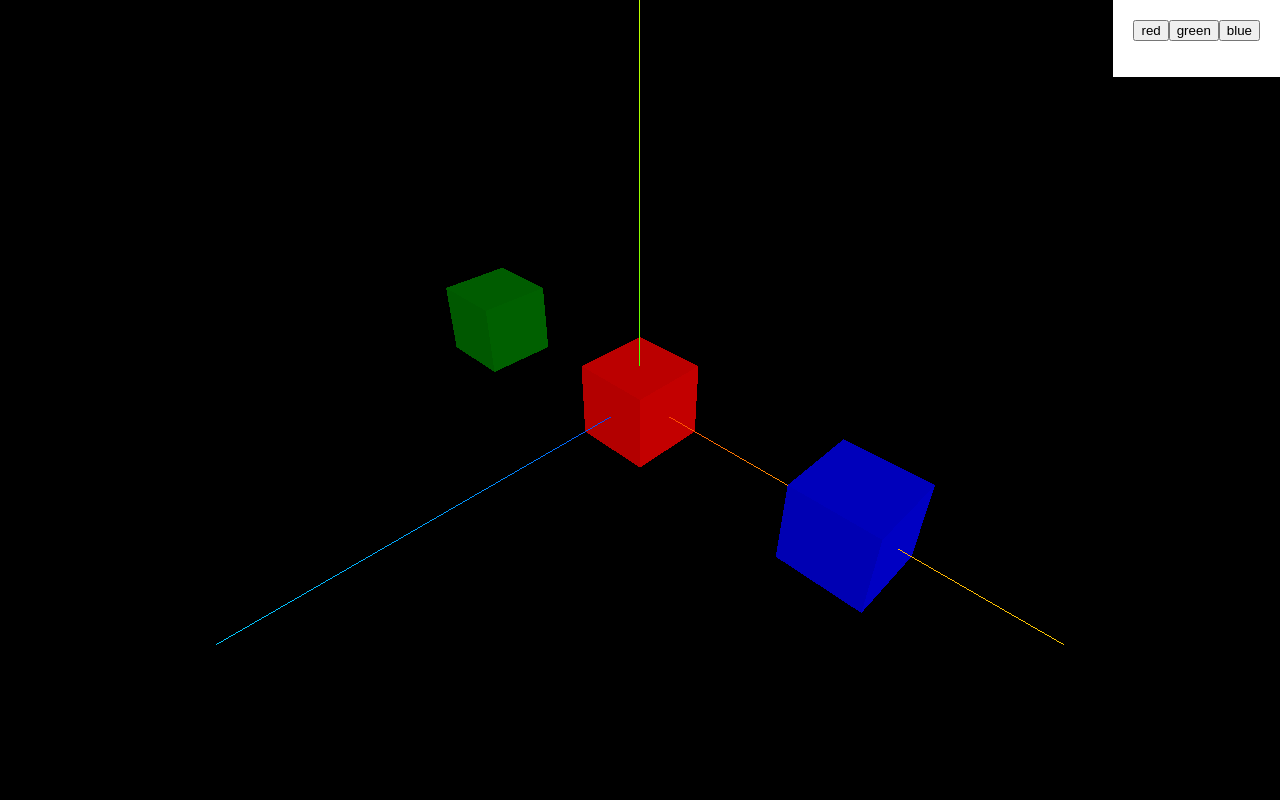
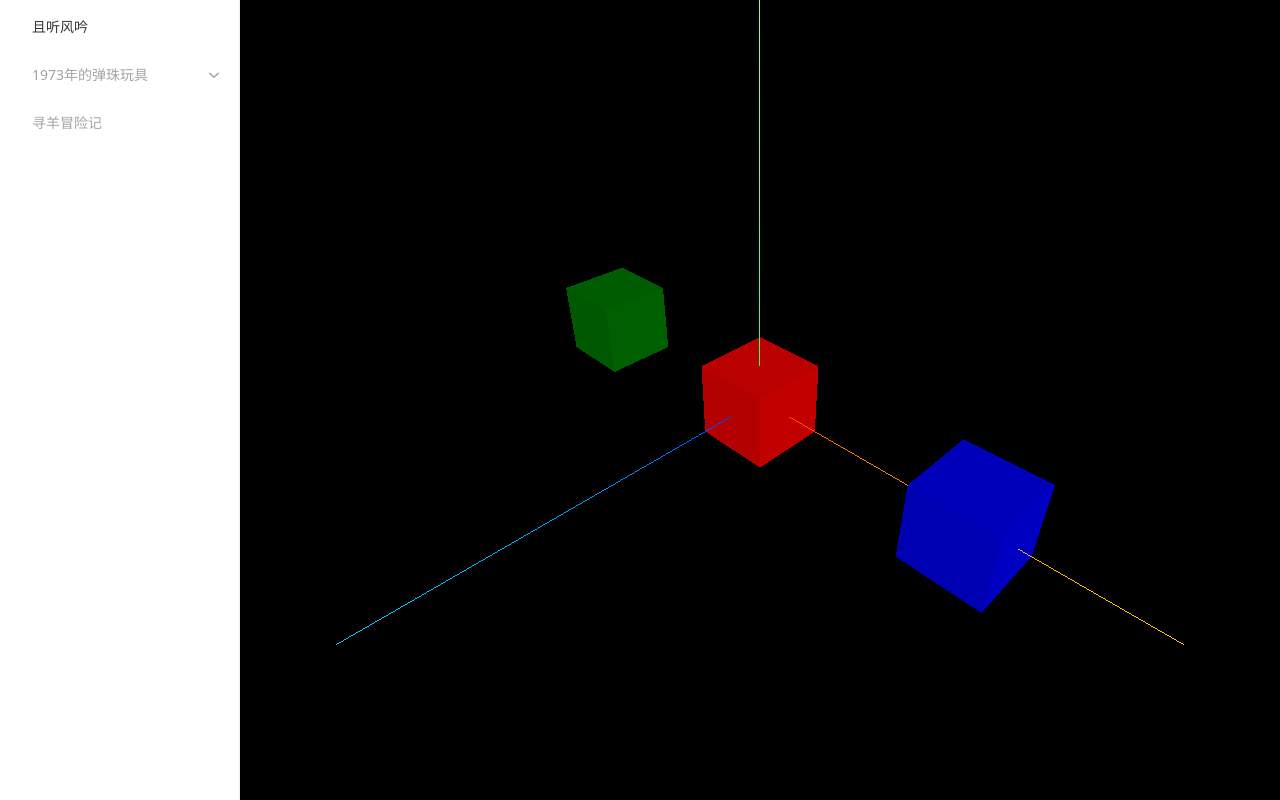
Before and after one commit to XieZongChen/learn-threejs, a Vue app: page / in a window 1280 px wide. Built offline with nearby package versions, Linux system fonts and the light colour scheme.

Commit message:
feat: 布局加入菜单

```diff
--- a/package.json
+++ b/package.json
@@ -16,6 +16,7 @@
     "@types/three": "^0.176.0",
     "@vitejs/plugin-vue": "^5.2.3",
     "@vue/tsconfig": "^0.7.0",
+    "naive-ui": "^2.41.0",
     "typescript": "~5.8.3",
     "vite": "^6.3.5",
     "vue-tsc": "^2.2.8"
--- a/src/App.vue
+++ b/src/App.vue
@@ -1,7 +1,31 @@
 <script setup lang="ts">
 import { onMounted, ref } from 'vue';
+import { NLayout, NLayoutSider, NMenu, type MenuOption } from 'naive-ui';
 import { Graphical } from './graphical';
 import { TestStage } from './stages/testStage';
+
+const menuOptions: MenuOption[] = [
+  {
+    label: '且听风吟',
+    key: 'hear-the-wind-sing',
+  },
+  {
+    label: '1973年的弹珠玩具',
+    key: 'pinball-1973',
+    disabled: true,
+    children: [
+      {
+        label: '鼠',
+        key: 'rat',
+      },
+    ],
+  },
+  {
+    label: '寻羊冒险记',
+    key: 'a-wild-sheep-chase',
+    disabled: true,
+  },
+];
 
 const graph = new Graphical();
 
@@ -25,15 +49,23 @@ const jumpBox = (color: string) => {
 
 <template>
   <div>
-    <div id="main">
-      <div id="content"></div>
-      <div id="operate" class="operate">
-        <button @click="jumpBox('red')">red</button>
-        <button @click="jumpBox('green')">green</button>
-        <button @click="jumpBox('blue')">blue</button>
-        <p>{{ msg }}</p>
-      </div>
-    </div>
+    <n-layout has-sider>
+      <n-layout-sider
+        bordered
+        collapse-mode="width"
+        :collapsed-width="64"
+        :width="240"
+      >
+        <n-menu
+          :collapsed-width="64"
+          :collapsed-icon-size="22"
+          :options="menuOptions"
+        />
+      </n-layout-sider>
+      <n-layout>
+        <div id="content"></div>
+      </n-layout>
+    </n-layout>
   </div>
 </template>
 
```
Also changed, not shown: 1 other file (tests, documents, lock files or other folders).
